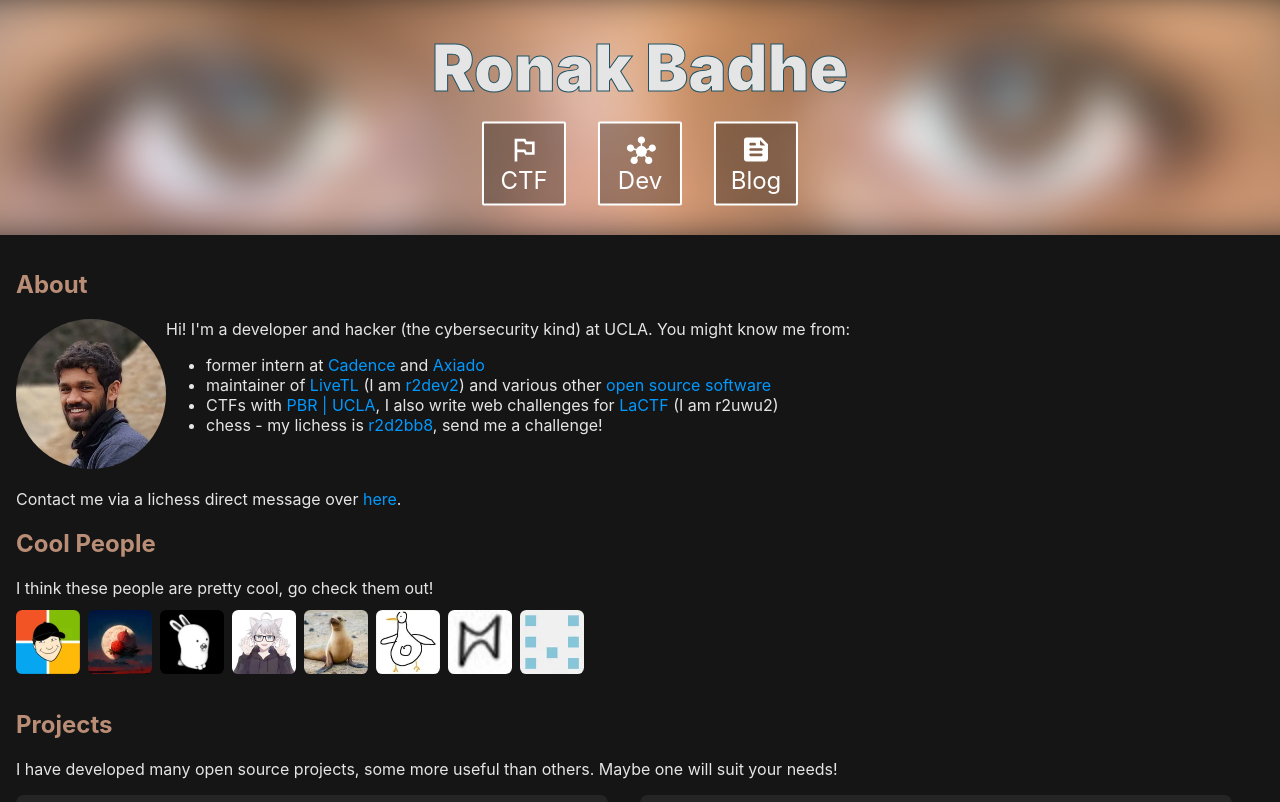
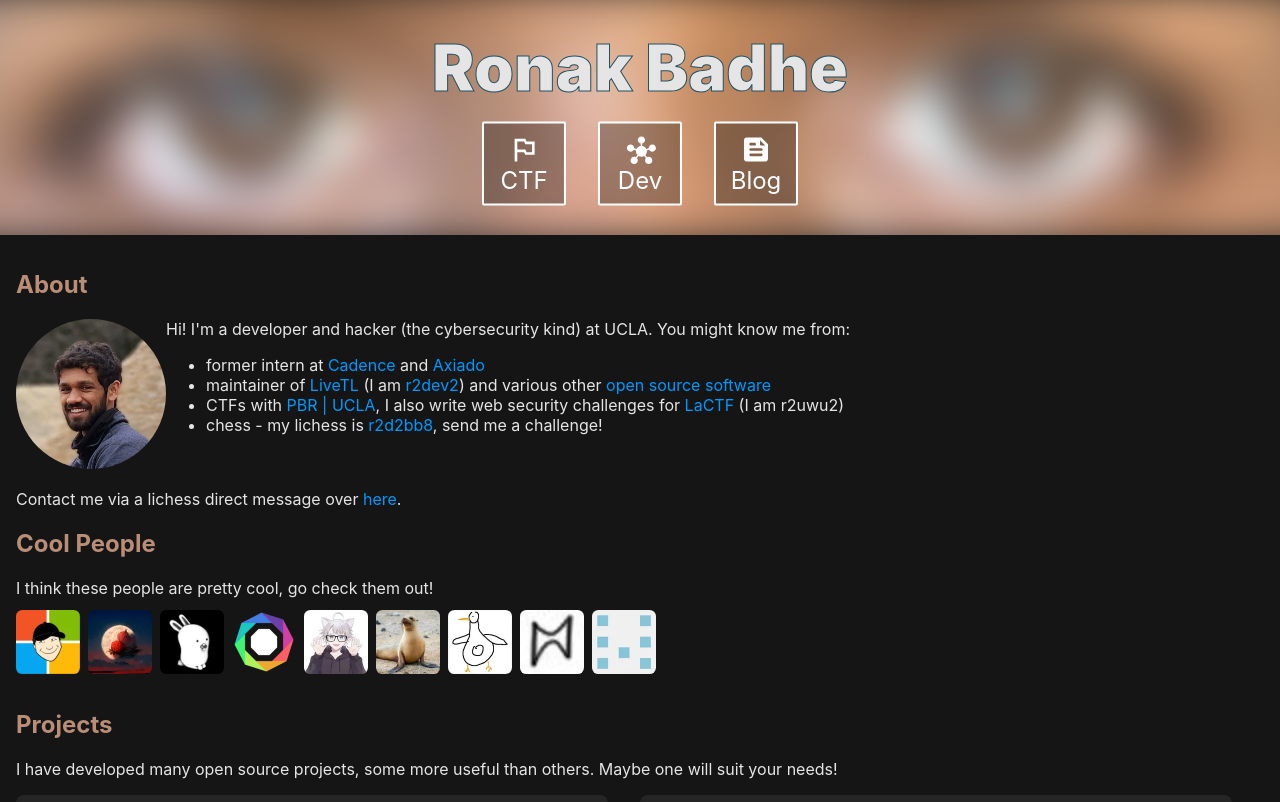
Before and after one commit to r2dev2/r2dev2.github.io, a Svelte app: page / in a window 1280 px wide. Shown: the top 802 px of the page. Built offline with nearby package versions, Linux system fonts and the light colour scheme.

Commit message:
reword meta description, add aplet

```diff
--- a/public/index.html
+++ b/public/index.html
@@ -3,10 +3,10 @@
 <head>
 	<meta charset='utf-8'>
 	<meta name='viewport' content='width=device-width,initial-scale=1'>
-		<meta name="description" content="Ronak Badhe is a 19 year old full stack and machine learning developer at UCLA. See LiveTL, Cryptoduel, and other projects he is making.">
-		<meta name="keywords" content="UCLA, Developer, LiveTL, Cryptoduel, Chess">
+	<meta name="description" content="Ronak Badhe is a developer and hacker at UCLA.">
+	<meta name="keywords" content="UCLA, Developer, LiveTL, Cryptoduel, Chess">
 
-	<title>Ronak Badhe's Personal Page</title>
+	<title>Ronak Badhe</title>
 
 	<link rel='icon' type='image/png' href='https://avatars3.githubusercontent.com/u/50760816?s=460&u=5d982fdca816f9ad156e4f0b66d0e97e71e37e58&v=4'>
 	<link rel='stylesheet' href='/global.css'>
--- a/src/App.svelte
+++ b/src/App.svelte
@@ -18,7 +18,7 @@
         <ul>
           <li>former intern at <a href="https://cadence.com">Cadence</a> and <a href="http://axiado.com">Axiado</a></li>
           <li>maintainer of <a href="https://livetl.app">LiveTL</a> (I am <a href="https://github.com/r2dev2">r2dev2</a>) and various other <a href="#projects">open source software</a></li>
-          <li>CTFs with <a href="https://ctftime.org/team/186494">PBR | UCLA</a>, I also write web challenges for <a href="https://lac.tf">LaCTF</a> (I am r2uwu2)</li>
+          <li>CTFs with <a href="https://ctftime.org/team/186494">PBR | UCLA</a>, I also write web security challenges for <a href="https://lac.tf">LaCTF</a> (I am r2uwu2)</li>
           <li>chess - my lichess is <a href="https://lichess.org/@/r2d2bb8">r2d2bb8</a>, send me a challenge!</li>
         </ul>
       </div>
--- a/src/people.js
+++ b/src/people.js
@@ -10,6 +10,11 @@
     title: 'Oliver Ni',
   },
   { link: 'https://enzo.run', badge: './badges/enzo.webp', title: 'Enzo' },
+  {
+    link: 'https://aplet.me',
+    badge: './badges/aplet.webp',
+    title: 'Aplet123'
+  },
   {
     link: 'https://danirukun.com',
     badge: './badges/danirukun.webp',
```
Also changed, not shown: public/badges/aplet.webp (added).
